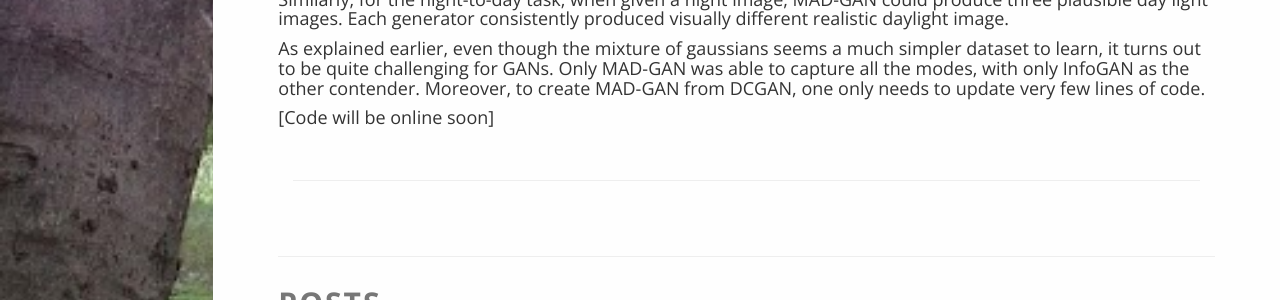
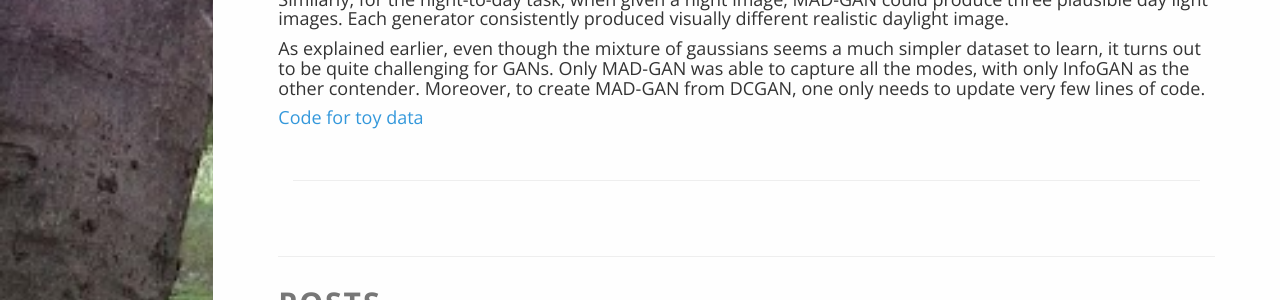
Before and after one commit to vivkul/vivkul.github.io, a Jekyll site: the page built from _posts/2018-06-15-MAD-GAN.md, in a window 1280 px wide. Shown: the part 774-1074 px from the top of the page. Built offline with Jekyll 4.4.1, drawn with Linux system fonts in a browser that asks for light colours; nearby versions of some CDN libraries.

Commit message:
Update 2018-06-15-MAD-GAN.md

```diff
--- a/_posts/2018-06-15-MAD-GAN.md
+++ b/_posts/2018-06-15-MAD-GAN.md
@@ -19,4 +19,4 @@ category: Research
 
 #### As explained earlier, even though the mixture of gaussians seems a much simpler dataset to learn, it turns out to be quite challenging for GANs. Only MAD-GAN was able to capture all the modes, with only InfoGAN as the other contender. Moreover, to create MAD-GAN from DCGAN, one only needs to update very few lines of code.
 
-#### [Code will be online soon]
+#### [<font color="#3498DB">Code for toy data</font>](https://github.com/vivkul/MAD-GAN_synthetic){:target="_blank"}
```
